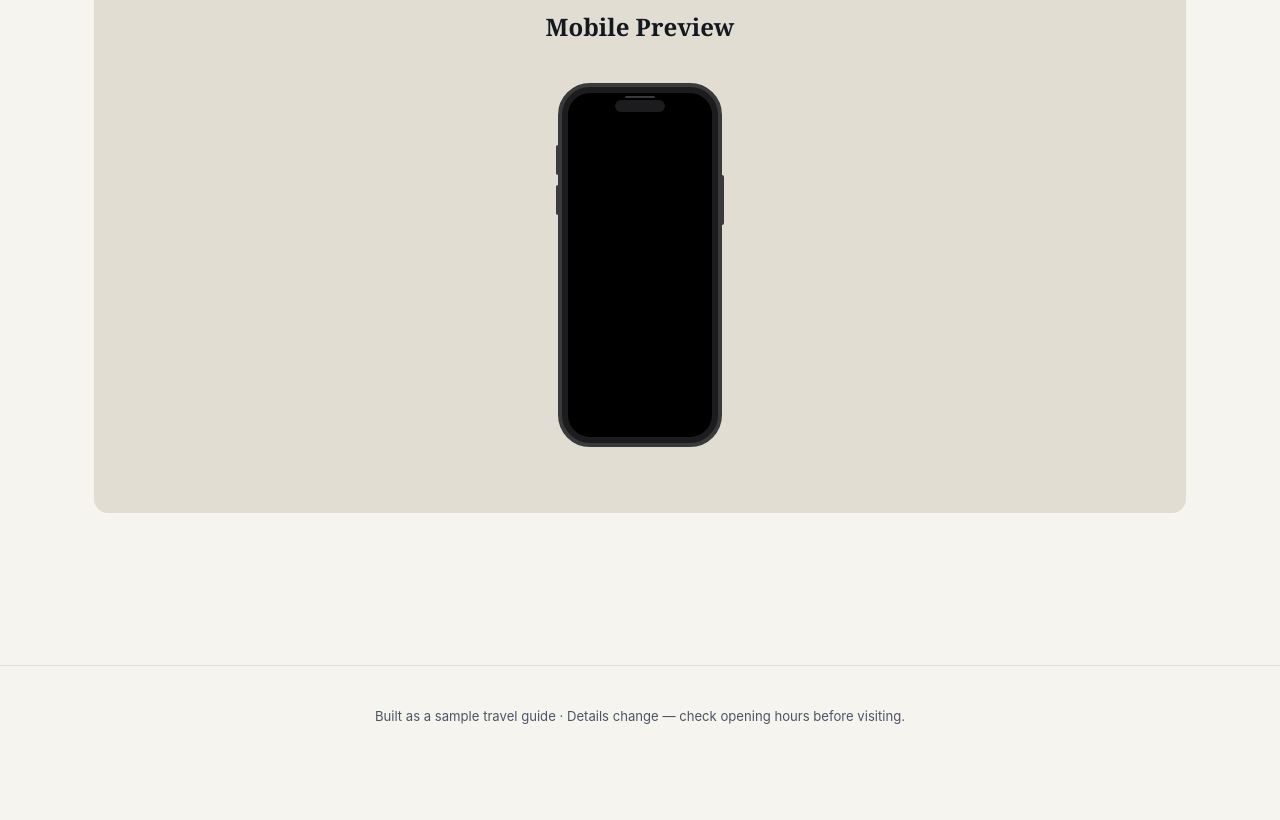
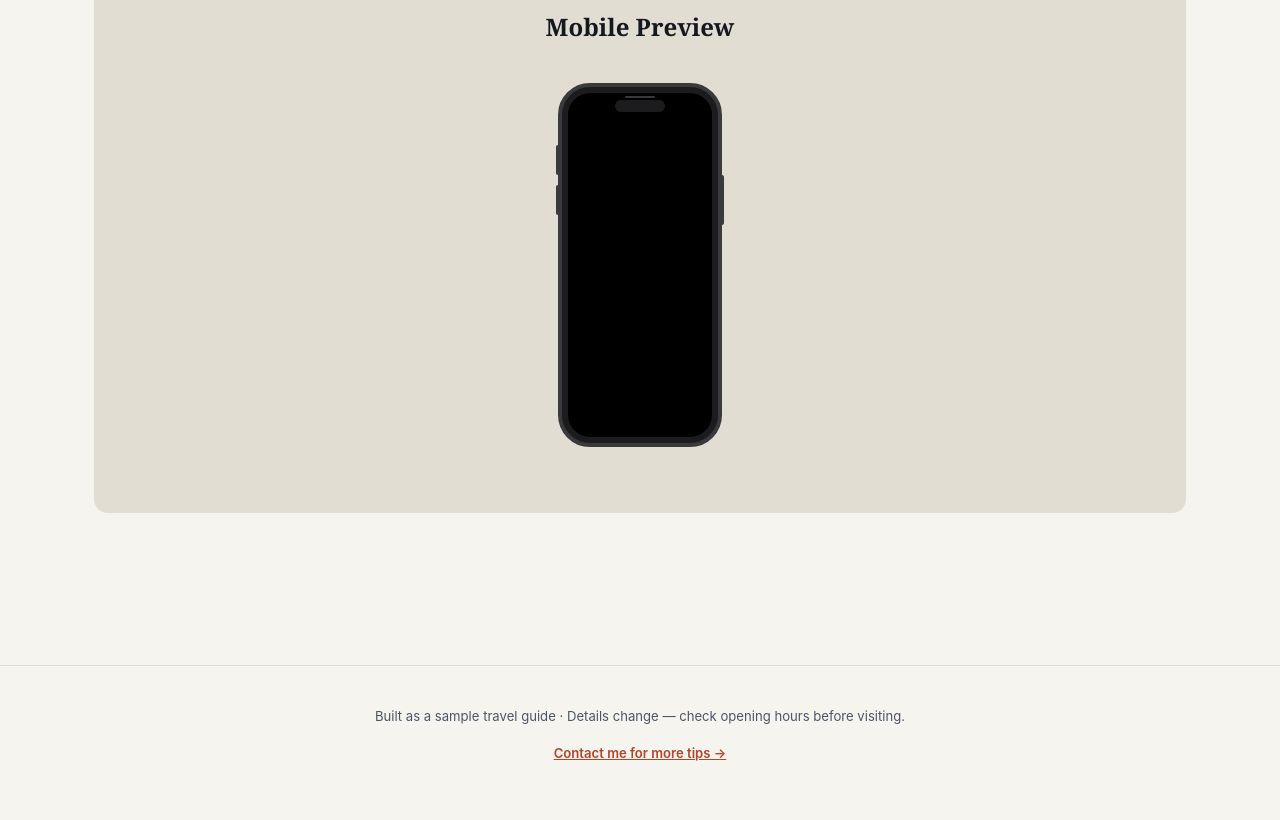
Before and after one commit to erich-n-sato/sao-paulo-blog, a plain HTML site: page index.html in a window 1280 px wide. Shown: the part 3277-4097 px from the top of the page. Before the commit the page ends 4060 px from the top, so only its background shows below. Drawn offline with Linux system fonts and the light colour scheme.

Commit message:
Add contact link to footer

```diff
--- a/index.html
+++ b/index.html
@@ -596,8 +596,11 @@
 
 </main>
 
-<footer>
-  Built as a sample travel guide &middot; Details change &mdash; check opening hours before visiting.
+<footer style="display: flex; flex-direction: column; gap: 1rem;">
+  <div>Built as a sample travel guide &middot; Details change &mdash; check opening hours before visiting.</div>
+  <div style="font-weight: 600;">
+    <a href="mailto:hello@example.com" style="color: var(--accent); text-decoration: underline;">Contact me for more tips &rarr;</a>
+  </div>
 </footer>
 
 <script>
```
